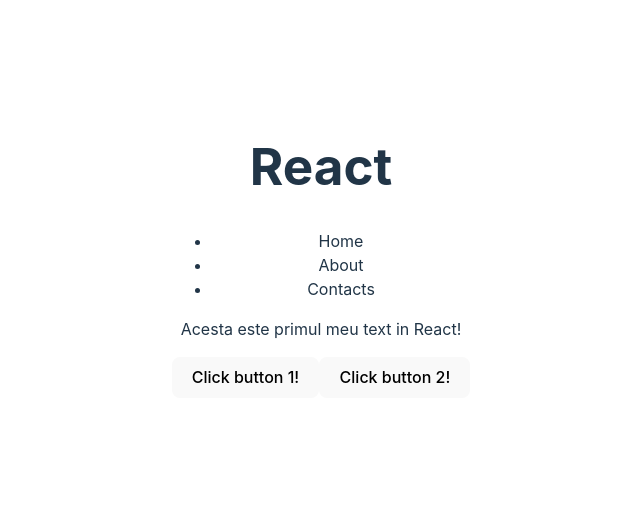
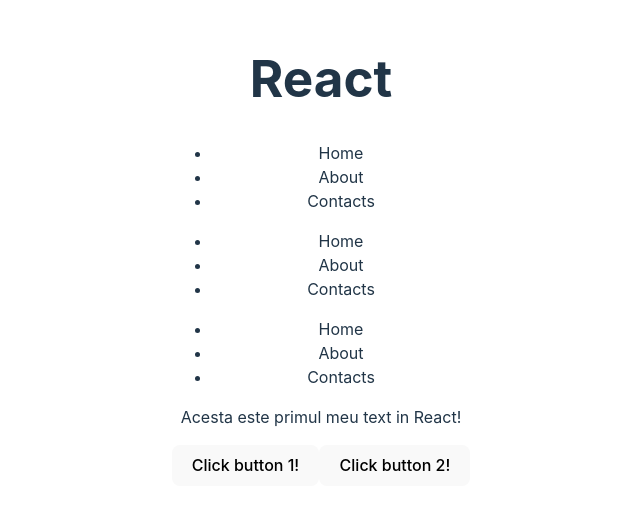
Before and after one commit to danretegan/react-lesson-1, a React (Vite) app in the folder my-app/: page / in a window 1280 px wide. Shown: the part 149-658 px from the top of the page, without its empty margins (319-959 px from the left). Built offline with nearby package versions, Linux system fonts and the light colour scheme.

Commit message:
ready made code (components) easy reusable

```diff
--- a/my-app/src/App.jsx
+++ b/my-app/src/App.jsx
@@ -29,6 +29,8 @@
       <h1>{title}</h1>
 
       <Menu elemente={menuItems}/>
+      <Menu elemente={menuItems}/>
+      <Menu elemente={menuItems}/>
 
       <p>Acesta este primul meu text in React!</p>
       <button onClick={clickButton}>Click button 1!</button>
```
